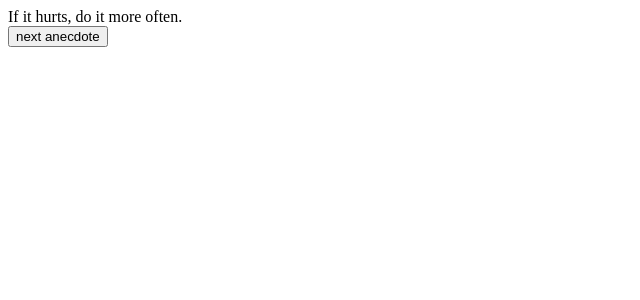
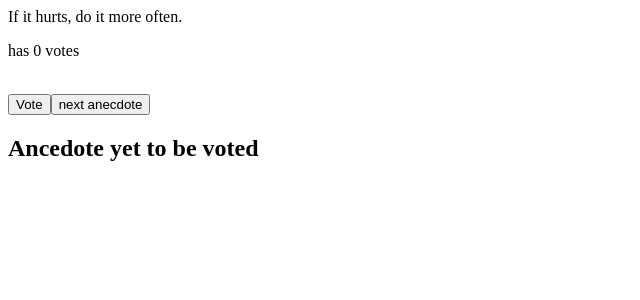
Before and after one commit to ESHWARGEEK/FULLSTACKOPEN-EXERCISES, a React (Vite) app in the folder part-1/part-1-exercise/: page / in a window 1280 px wide. Shown: the top 300 px of the page, without its empty margins (0-640 px from the left). Built offline with nearby package versions, Linux system fonts and the light colour scheme; the HTML template or start-up script is replaced by a standard one.

Commit message:
finished 1.14 anecdotes step 3

```diff
--- a/part-1/part-1-exercise/src/App.jsx
+++ b/part-1/part-1-exercise/src/App.jsx
@@ -1,6 +1,8 @@
 import { useState } from "react";
+import MostVote from "./components/MostVote";
 
 const App = () => {
+  const votes = [0, 0, 0, 0, 0, 0, 0, 0];
   const anecdotes = [
     "If it hurts, do it more often.",
     "Adding manpower to a late software project makes it later!",
@@ -13,17 +15,34 @@ const App = () => {
   ];
 
   const [selected, setSelected] = useState(0);
+  const [vote, setVote] = useState(votes);
+  const [mostVoted, setMostVoted] = useState(0);
 
   const getRandomAnecdote = () => {
     const randomeAnecodote = Math.floor(Math.random() * anecdotes.length);
     setSelected(randomeAnecodote);
   };
 
+  const handleVote = () => {
+    const newVote = [...vote];
+    newVote[selected] += 1;
+    setVote(newVote);
+
+    if (newVote[selected] > newVote[mostVoted]) {
+      setMostVoted(selected);
+    }
+  };
+
   return (
     <div>
       {anecdotes[selected]}
       <br />
+      <p>has {vote[selected]} votes</p>
+      <br />
+      <button onClick={handleVote}>Vote</button>
       <button onClick={getRandomAnecdote}>next anecdote</button>
+      <br />
+      <MostVote anecdote={anecdotes[mostVoted]} votes={vote[mostVoted]} />
     </div>
   );
 };
--- /dev/null
+++ b/part-1/part-1-exercise/src/components/MostVote.jsx
@@ -0,0 +1,15 @@
+const MostVote = ({ anecdote, votes }) => {
+  if (votes === 0) {
+    return <h2>Ancedote yet to be voted</h2>;
+  } else {
+    return (
+      <div>
+        <h1>Anecdote with most votes</h1>
+        <p>{anecdote}</p>
+        <p>has {votes} votes</p>
+      </div>
+    );
+  }
+};
+
+export default MostVote;
```
